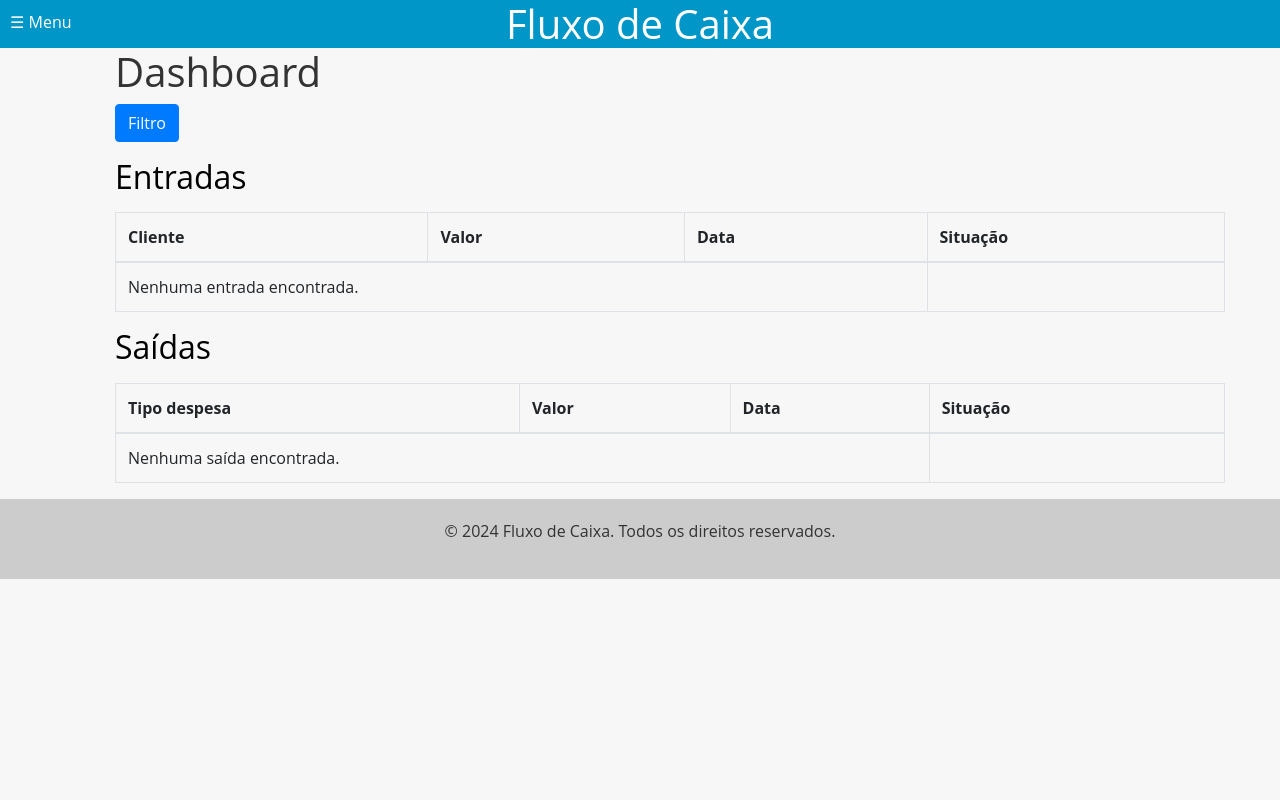
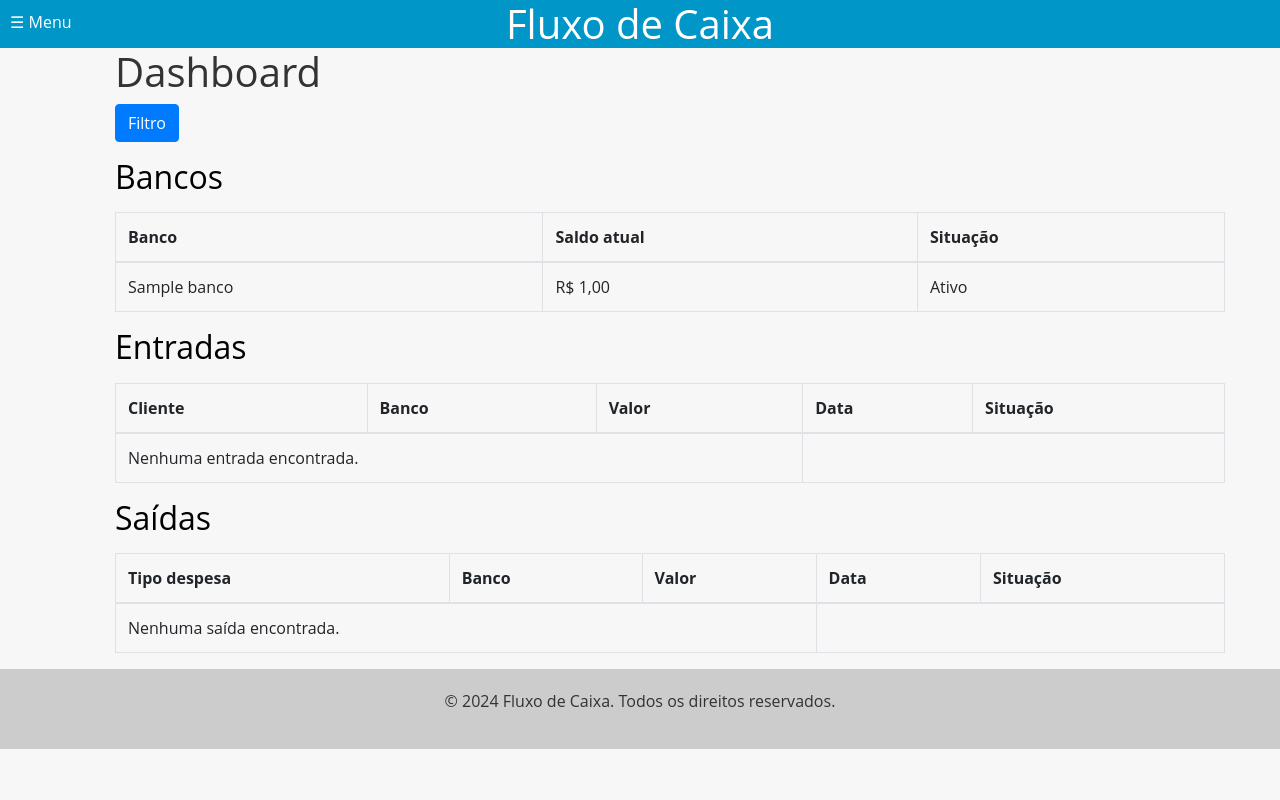
Before and after one commit to jotapn/fluxo_caixa, a Django app: page / in a window 1280 px wide. Run offline with Django 5.2, Linux system fonts and the light colour scheme; tables that the repository leaves empty hold one stand-in row (values such as "Sample post"); some libraries are stand-ins or nearby versions.

Commit message:
adicionando interações de bancos com entradas e saídas

```diff
--- a/movimentacoes/models.py
+++ b/movimentacoes/models.py
@@ -39,6 +39,13 @@ class Banco(models.Model):
     def saldo_inicial_formatado(self):
         return f"R$ {self.saldo_inicial:,.2f}".replace(',', 'X').replace('.', ',').replace('X', '.')
 
+    @property
+    def status_formatado(self):
+        for id, descricao in STATUS:
+            if self.status == id:
+                return descricao
+            return self.status
+
     def __str__(self):
         return self.nome
 
@@ -65,11 +72,20 @@ class Entrada(models.Model):
     banco = models.ForeignKey(Banco, on_delete=models.PROTECT)
     tipo_pagamento = models.ForeignKey(Tipo, limit_choices_to={'tipo': 'pagamento'}, on_delete=models.PROTECT,related_name='pagamentos')
     tipo_entrada = models.ForeignKey(Tipo, limit_choices_to={'tipo': 'entrada'}, on_delete=models.PROTECT, related_name='entradas')
-    situacao = models.CharField(max_length=2, choices=SITUACAO,  default='AP')
+    situacao = models.CharField(max_length=2, choices=SITUACAO, default='AP')
 
     def __str__(self):
         return f'Entrada: {self.valor} - {self.descricao}'
 
+    def save(self, *args, **kwargs):
+        # Verifica se a entrada é nova (ou seja, ainda não tem um ID) ou se a situação mudou para 'Pago'
+        if self.pk is None or Entrada.objects.get(pk=self.pk).situacao != 'PG':
+            # Se a situação é "PG" (Pago), soma o valor no saldo atual do banco
+            if self.situacao == 'PG':
+                self.banco.saldo_atual += self.valor
+                self.banco.save()
+
+        super(Entrada, self).save(*args, **kwargs)
 
     @property
     def valor_formatado(self):
@@ -90,10 +106,20 @@ class Saida(models.Model):
     data = models.DateField(auto_now_add=True)
     banco = models.ForeignKey(Banco, on_delete=models.PROTECT)
     tipo_pagamento = models.ForeignKey(Tipo, limit_choices_to={'tipo': 'pagamento'}, on_delete=models.PROTECT, related_name='saidas')
-    situacao = models.CharField(max_length=2, choices=SITUACAO)
+    situacao = models.CharField(max_length=2, choices=SITUACAO, default='AP')
 
     def __str__(self):
         return f'Saída: {self.valor} - {self.descricao}'
+
+    def save(self, *args, **kwargs):
+        # Verifica se a entrada é nova (ou seja, ainda não tem um ID) ou se a situação mudou para 'Pago'
+        if self.pk is None or Saida.objects.get(pk=self.pk).situacao != 'PG':
+            # Se a situação é "PG" (Pago), soma o valor no saldo atual do banco
+            if self.situacao == 'PG':
+                self.banco.saldo_atual -= self.valor
+                self.banco.save()
+
+        super(Saida, self).save(*args, **kwargs)
 
     @property
     def valor_formatado(self):
--- a/movimentacoes/templates/dashboard.html
+++ b/movimentacoes/templates/dashboard.html
@@ -38,11 +38,36 @@
             </div>
         </div>
 
+        <h2 class= "title-table"><a href="{% url 'banco-list' %}">Bancos</a></h2>
+        <table class="table table-bordered">
+            <thead>
+                <tr>
+                    <th>Banco</th>
+                    <th>Saldo atual</th>
+                    <th>Situação</th>
+                </tr>
+            </thead>
+            <tbody>
+                {% for banco in bancos %}
+                <tr>
+                    <td>{{ banco.nome }}</td>
+                    <td>{{ banco.saldo_atual_formatado }}</td>
+                    <td>{{ banco.status_formatado }}</td>
+                </tr>
+                {% empty %}
+                <tr>
+                    <td colspan="3">Nenhuma entrada encontrada.</td>
+                </tr>
+                {% endfor %}
+            </tbody>
+        </table>
+
         <h2 class= "title-table"><a href="{% url 'entrada-list' %}">Entradas</a></h2>
         <table class="table table-bordered">
             <thead>
                 <tr>
                     <th>Cliente</th>
+                    <th>Banco</th>
                     <th>Valor</th>
                     <th>Data</th>
                     <th>Situação</th>
@@ -52,6 +77,7 @@
                 {% for entrada in entradas %}
                 <tr>
                     <td>{{ entrada.cliente }}</td>
+                    <td>{{ entrada.banco }}</td>
                     <td>{{ entrada.valor_formatado }}</td>
                     <td>{{ entrada.data|date:"d/m/Y" }}</td>
                     <td>{{ entrada.situacao_legivel }}</td>
@@ -69,6 +95,7 @@
             <thead>
                 <tr>
                     <th>Tipo despesa</th>
+                    <th>Banco</th>
                     <th>Valor</th>
                     <th>Data</th>
                     <th>Situação</th>
@@ -78,6 +105,7 @@
                 {% for saida in saidas %}
                 <tr>
                     <td>{{ saida.tipo_despesa }}</td>
+                    <td>{{ saida.banco }}</td>
                     <td>{{ saida.valor_formatado }}</td>
                     <td>{{ saida.data|date:"d/m/Y" }}</td>
                     <td>{{ saida.situacao_legivel }}</td>
--- a/movimentacoes/views.py
+++ b/movimentacoes/views.py
@@ -198,10 +198,12 @@ class DashboardView(TemplateView):
 
         entradas = Entrada.objects.filter(data__month=mes, data__year=ano)
         saidas = Saida.objects.filter(data__month=mes, data__year=ano)
+        bancos = Banco.objects.all()
 
         context['entradas'] = entradas
         context['saidas'] = saidas
         context['mes_atual'] = mes  # Adiciona o mês atual ao contexto
+        context['bancos'] = bancos
 
         # Define a lista de meses
         context['meses'] = [
```
Also changed, not shown: movimentacoes/admin.py (+7 -0 lines), movimentacoes/migrations/0006_alter_saida_situacao.py (added).
